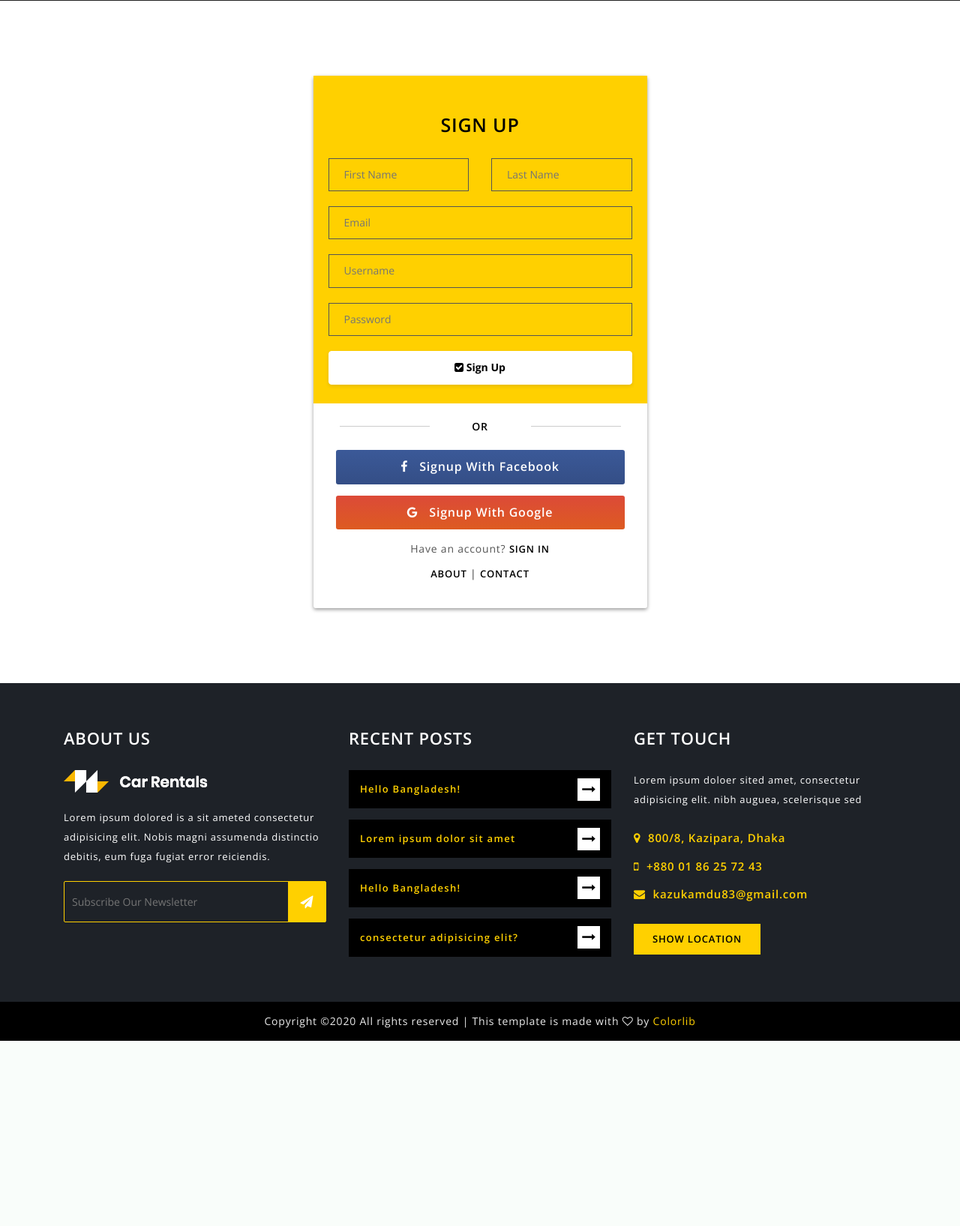
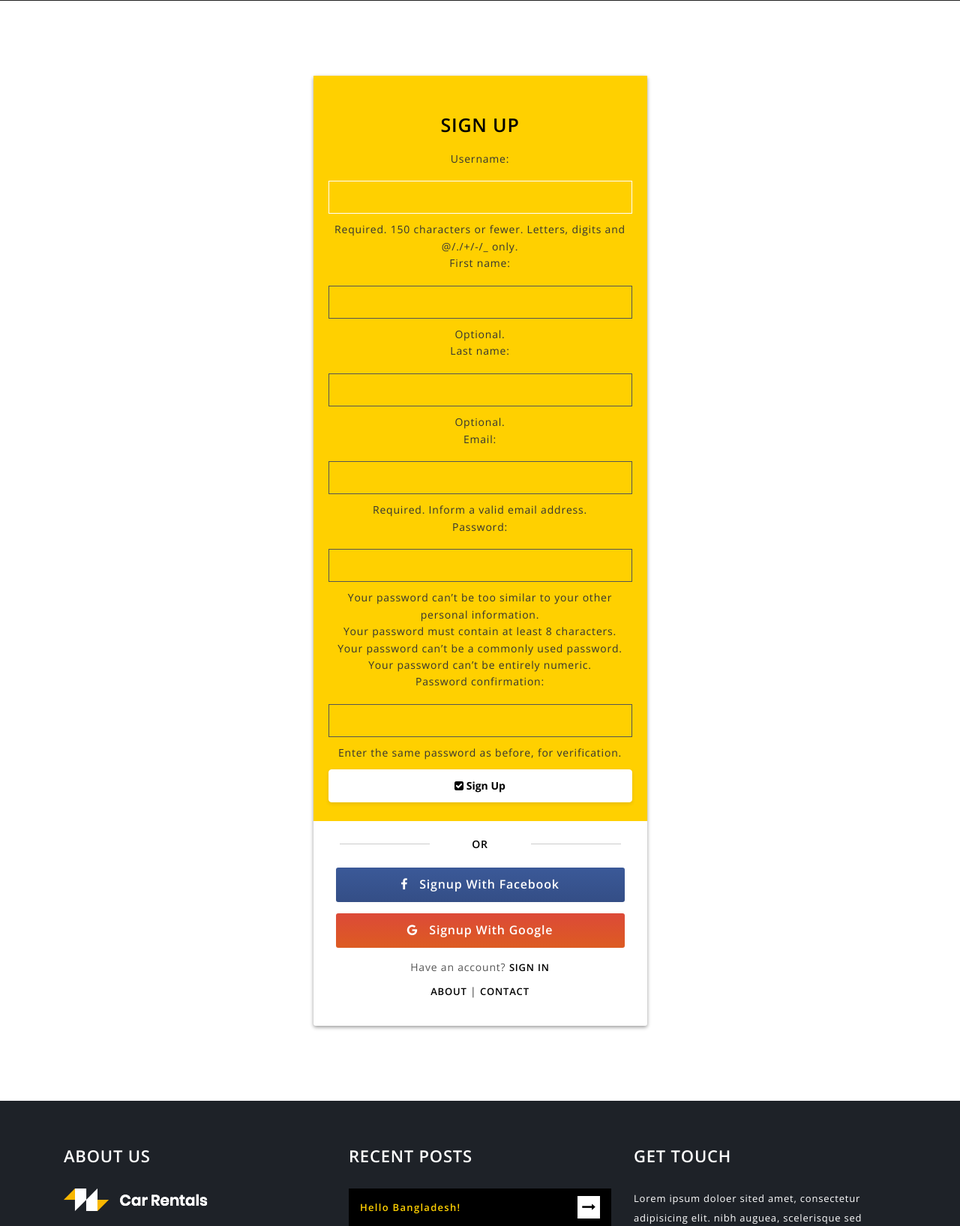
Before and after one commit to sparshprogrammer/car_rental, a Django app: page /register/ in a window 1280 px wide. Shown: the part 493-2128 px from the top of the page at 75% size. Before the commit the page ends 1881 px from the top, so only its background shows below. Run offline with Django 3.2, Linux system fonts and the light colour scheme; some libraries are stand-ins or nearby versions; grey boxes are pictures that could not be loaded.

Commit message:
Adding restration and login functionality.

```diff
--- a/accounts/forms.py
+++ b/accounts/forms.py
@@ -1,8 +1,13 @@
+from django import forms
+from django.contrib.auth.forms import UserCreationForm
 from django.contrib.auth.models import User
-from django.forms import forms
 
 
-class UserForm(forms.ModelForm):
+class SignUpForm(UserCreationForm):
+    first_name = forms.CharField(max_length=30, required=False, help_text='Optional.')
+    last_name = forms.CharField(max_length=30, required=False, help_text='Optional.')
+    email = forms.EmailField(max_length=254, help_text='Required. Inform a valid email address.')
+
     class Meta:
         model = User
-        fields = ('first_name', 'last_name', 'email')
+        fields = ('username', 'first_name', 'last_name', 'email', 'password1', 'password2', )
--- a/accounts/views.py
+++ b/accounts/views.py
@@ -1,7 +1,43 @@
-from django.shortcuts import render
+from django.contrib.auth import authenticate, login
+from django.http import HttpResponseRedirect, HttpResponse
+from django.shortcuts import render, redirect
+from django.urls import reverse
 from django.views.generic import CreateView, DetailView, ListView
 
 # Create your views here.
+from accounts.forms import SignUpForm
 
-def login(request):
-    return render(request,"login.html", {})
+
+def user_login(request):
+    if request.method == 'POST':
+        username = request.POST.get('username')
+        password = request.POST.get('password')
+        user = authenticate(username=username, password=password)
+        if user:
+            if user.is_active:
+                login(request, user)
+                print('Login done.')
+                return redirect('/')
+            else:
+                return HttpResponse("Your account was inactive.")
+        else:
+            print("Someone tried to login and failed.")
+            print("They used username: {} and password: {}".format(username, password))
+            return HttpResponse("Invalid login details given")
+    else:
+        return render(request, 'login.html', {})
+
+
+def regstration(request):
+    if request.method == 'POST':
+        form = SignUpForm(request.POST)
+        if form.is_valid():
+            form.save()
+            username = form.cleaned_data.get('username')
+            raw_password = form.cleaned_data.get('password1')
+            user = authenticate(username=username, password=raw_password)
+            login(request, user)
+            return redirect('/')
+    else:
+        form = SignUpForm()
+    return render(request, 'register.html', {'form': form})
--- a/cars/urls.py
+++ b/cars/urls.py
@@ -1,6 +1,7 @@
 from django.urls import path
 
 from cars import views
+from accounts import views as acc_views
 from cars.views import CarCreateView, CarListView, DetailView
 
 urlpatterns = [
@@ -8,6 +9,6 @@ urlpatterns = [
     path('cars-list/', CarListView.as_view()),
     path('cars/create', CarCreateView.as_view()),
     path('about/', views.about,  name='about.html'),
-    path('login/', views.login,  name='login.html'),
-    path('register/', views.register,  name='register.html'),
+    path('login/', acc_views.user_login,  name='login.html'),
+    path('register/', acc_views.regstration,  name='register.html'),
 ]
--- a/cars/views.py
+++ b/cars/views.py
@@ -22,10 +22,6 @@ def login(request):
     return render(request, 'login.html', context={})
 
 
-def register(request):
-    return render(request, 'register.html', context={})
-
-
 class CarListView(ListView):
     model = Cars
     template_name = 'cars/cars_list.html'
--- a/templates/register.html
+++ b/templates/register.html
@@ -179,26 +179,28 @@
                 	<div class="login-page-content">
                 		<div class="login-form">
                 			<h3>Sign Up</h3>
-							<form action="index.html">
-								<div class="name">
-									<div class="row">
-										<div class="col-md-6">
-											<input type="text" placeholder="First Name">
-										</div>
-										<div class="col-md-6">
-											<input type="text" placeholder="Last Name">
-										</div>
-									</div>
-								</div>
-								<div class="username">
-									<input type="email" placeholder="Email">
-								</div>
-								<div class="username">
-									<input type="text" placeholder="Username">
-								</div>
-								<div class="password">
-									<input type="password" placeholder="Password">
-								</div>
+							<form method="post" ">
+                                {% csrf_token %}
+                                {{ form.as_p }}
+<!--								<div class="name">-->
+<!--									<div class="row">-->
+<!--										<div class="col-md-6">-->
+<!--											<input type="text" placeholder="First Name">-->
+<!--										</div>-->
+<!--										<div class="col-md-6">-->
+<!--											<input type="text" placeholder="Last Name">-->
+<!--										</div>-->
+<!--									</div>-->
+<!--								</div>-->
+<!--								<div class="username">-->
+<!--									<input type="email" placeholder="Email">-->
+<!--								</div>-->
+<!--								<div class="username">-->
+<!--									<input type="text" placeholder="Username">-->
+<!--								</div>-->
+<!--								<div class="password">-->
+<!--									<input type="password" placeholder="Password">-->
+<!--								</div>-->
 								<div class="log-btn">
 									<button type="submit"><i class="fa fa-check-square"></i> Sign Up</button>
 								</div>
```
Also changed, not shown: templates/login.html (+4 -3 lines), db.sqlite3.
